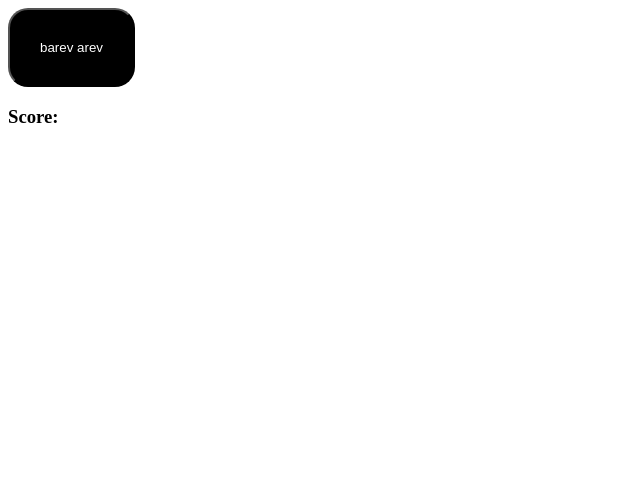
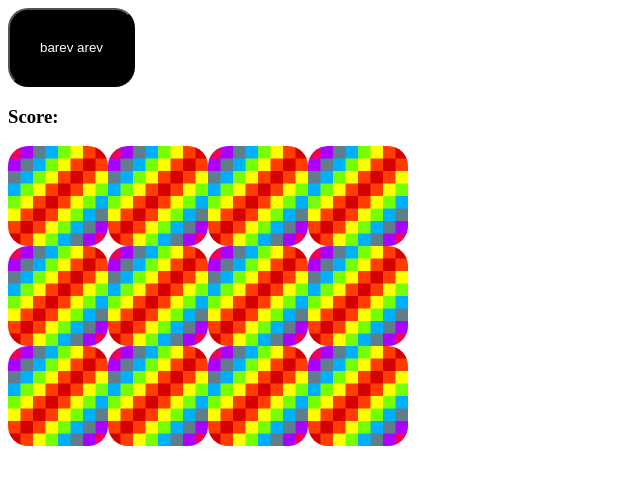
Before and after one commit to Artur01011/memorygame, a plain HTML site: page index.html in a window 1280 px wide. Shown: the whole page, without its empty margins (0-640 px from the left). Drawn offline with Linux system fonts and the light colour scheme.

Commit message:
Added cards to game.

```diff
--- a/app.js
+++ b/app.js
@@ -51,4 +51,18 @@ const cardArray = [
 
 cardArray.sort(() => 0.5 - Math.random())
 
+const grid = document.querySelector('#grid')
+
+function createBoard() {
+    for (let i = 0; i < cardArray.length; i++){
+        const card = document.createElement('img')
+        card.setAttribute('src', 'images/blank.png')
+        card.setAttribute('data-id', i)
+        card.setAttribute('class', "card")
+        grid.appendChild(card)
+        console.log(card, i)
+    }
+}
+
 console.log(cardArray)
+createBoard()
--- a/styles.css
+++ b/styles.css
@@ -4,3 +4,14 @@
     background-color: black;
     color: #fff;
 }
+
+#grid {
+    width: 400px;
+    height: 300px;
+    display: flex;
+    flex-wrap: wrap;
+}
+
+.card {
+    border-radius: 20px;
+}
```
